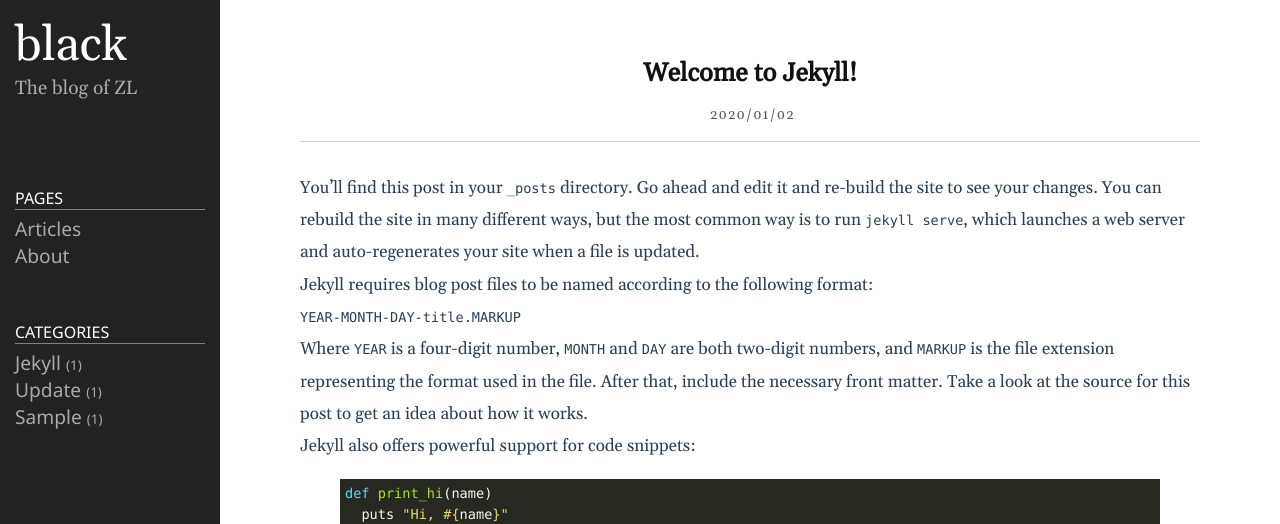
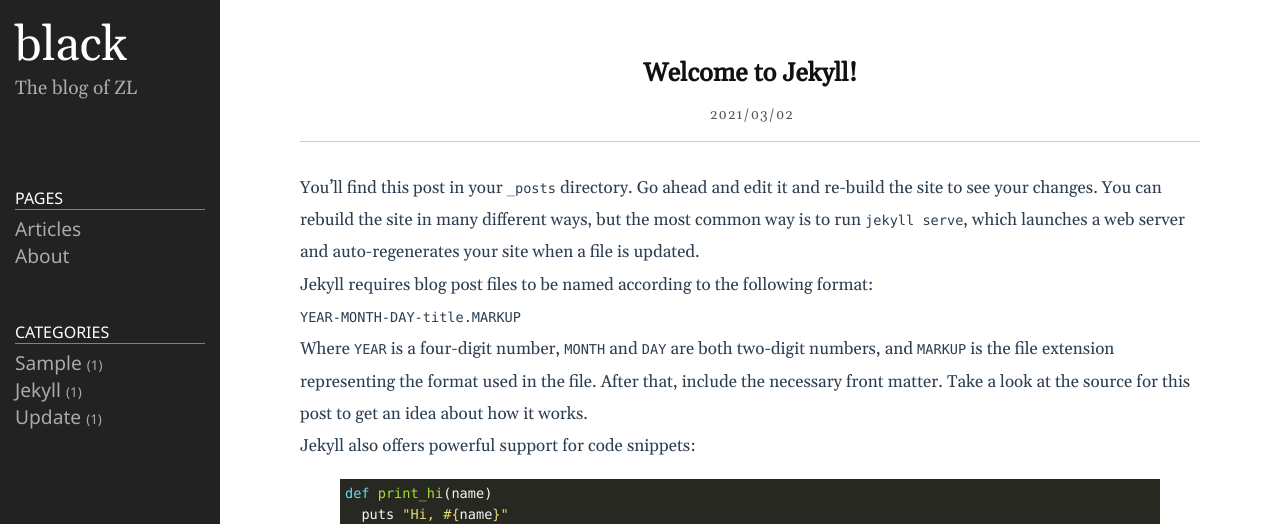
Before and after one commit to zl45683968/zl45683968.github.io, a Jekyll site: the page built from _posts/2021-03-02-welcome-to-jekyll.markdown, in a window 1280 px wide. Shown: the top 524 px of the page. Built offline with Jekyll 4.4.1, drawn with Linux system fonts in a browser that asks for light colours.

Commit message:
Update 2021-03-02-welcome-to-jekyll.markdown

```diff
--- a/_posts/2021-03-02-welcome-to-jekyll.markdown
+++ b/_posts/2021-03-02-welcome-to-jekyll.markdown
@@ -1,7 +1,7 @@
 ---
 layout: post
 title:  "Welcome to Jekyll!"
-date:   2020-01-02 19:31:29 +0900
+date:   2021-03-02 23:16:29 +0900
 categories: jekyll update
 ---
 You’ll find this post in your `_posts` directory. Go ahead and edit it and re-build the site to see your changes. You can rebuild the site in many different ways, but the most common way is to run `jekyll serve`, which launches a web server and auto-regenerates your site when a file is updated.
```
